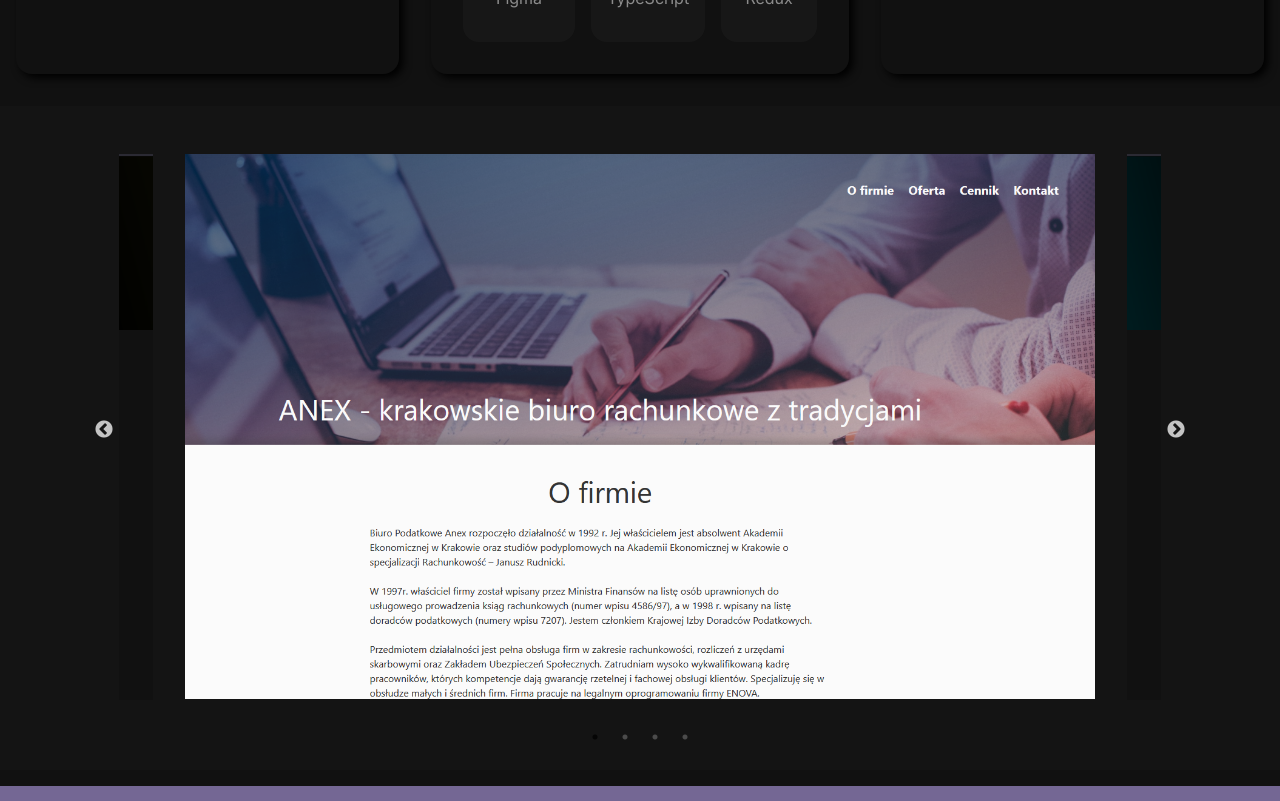
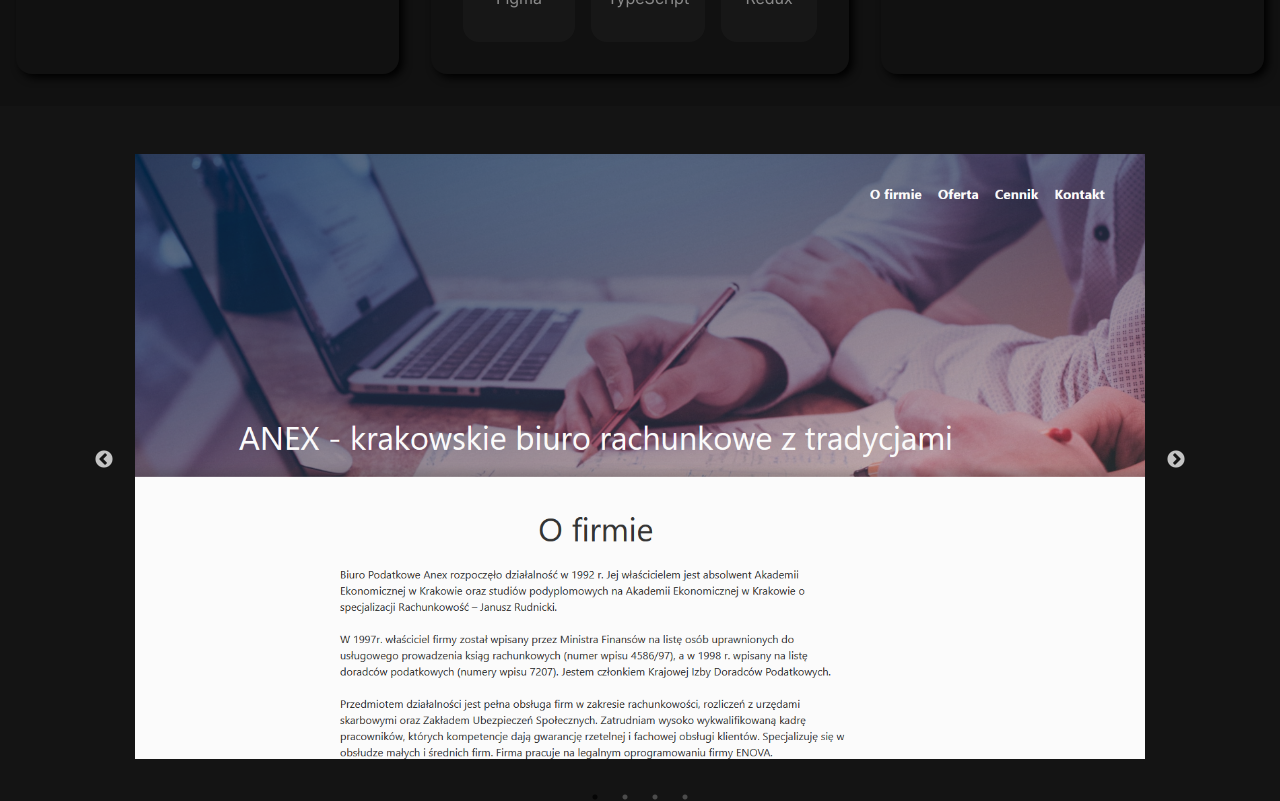
Before and after one commit to fromITzerotoIThero/personal-website, a React (Create React App) app: page / in a window 1280 px wide. Shown: the part 1080-1881 px from the top of the page. Built offline with nearby package versions, Linux system fonts and the light colour scheme; a web font is replaced by a local one.

Commit message:
Comment out useless settings from PortfolioSlider

```diff
--- a/src/components/PortfolioSlider/PortfolioSlider.jsx
+++ b/src/components/PortfolioSlider/PortfolioSlider.jsx
@@ -8,12 +8,11 @@
 class PortfolioSlider extends Component {
 
     render() {
-
-        const breakpoint = {
-            small: 400,
-            medium: 768,
-            large: 1024,
-        }
+        // const breakpoint = {
+        //     small: 400,
+        //     medium: 768,
+        //     large: 1024,
+        // }
 
         const settings = {
             dots: true,
@@ -21,15 +20,15 @@
             speed: 500,
             slidesToShow: 1,
             slidesToScroll: 1,
-            centerMode: true,
-            responsive: [
-                {
-                    breakpoint: breakpoint.large,
-                    settings: {
-                        centerMode: false,
-                    }
-                }
-            ]
+            centerMode: false,
+            // responsive: [
+            //     {
+            //         breakpoint: breakpoint.large,
+            //         settings: {
+            //             centerMode: false,
+            //         }
+            //     }
+            // ]
         };
 
         return (
```
